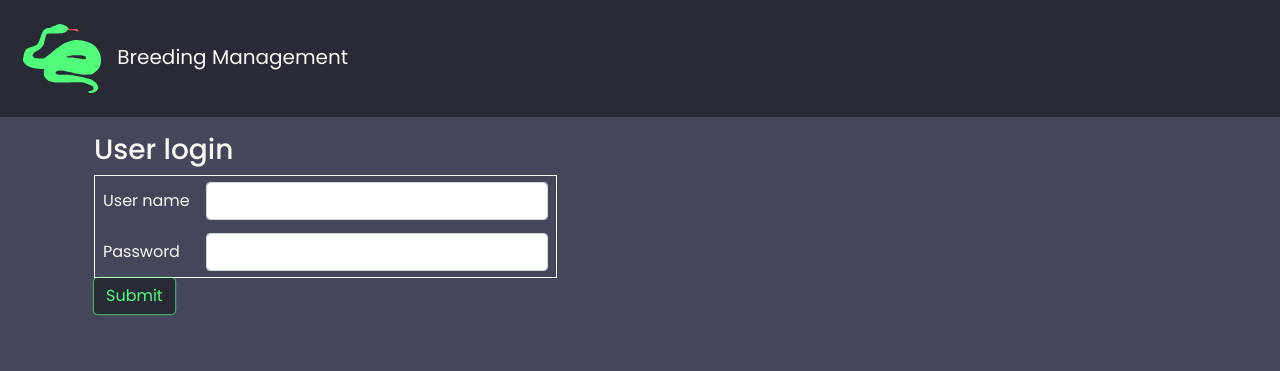
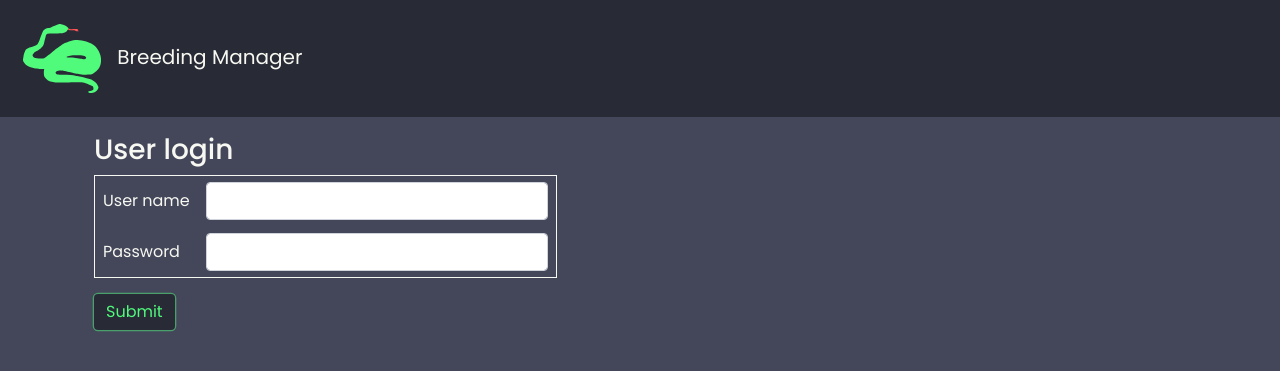
Before and after one commit to MathieuGood/animal_breeding_management, a PHP site: page / in a window 1280 px wide. Shown: the top 371 px of the page. Run offline with PHP 8.4, Linux system fonts and the light colour scheme.

Commit message:
More styling. Changed site title to Breeding Manager

```diff
--- a/menu.php
+++ b/menu.php
@@ -16,7 +16,7 @@ if (isset($_POST['logout'])) {
             <a href="index.php?page=animal_list">
                 <img src="images/snake.svg" id="animal_logo" alt="Animal Logo">
             </a>
-            Breeding Management
+            Breeding Manager
         </span>
         <button class="navbar-toggler navbar-dark" type="button" data-bs-toggle="collapse" data-bs-target="#navbarNav"
             aria-controls="navbarNav" aria-expanded="false" aria-label="Toggle navigation">
@@ -38,7 +38,7 @@ if (isset($_POST['logout'])) {
                     </li>
                     <li class="nav-item">
                         <form method="POST" action="">
-                            <input class="button" type="submit" name="logout" value="Logout">
+                            <input class="btn btn-primary" type="submit" name="logout" value="Logout">
                         </form>
                     </li>
 
--- a/pages/login.php
+++ b/pages/login.php
@@ -32,7 +32,7 @@ if (isset($_POST['logout'])) {
 if (!isset($_SESSION['open']) || $_SESSION['open'] < 1) {
     ?>
     <div class="container">
-    <h3>User login</h3>
+        <h3>User login</h3>
 
         <div class="col-auto">
 
@@ -53,7 +53,9 @@ if (!isset($_SESSION['open']) || $_SESSION['open'] < 1) {
 
                 </table>
 
-                <input class="btn btn-primary" type="submit" name="form_submit" value="Submit">
+                <div class="pt-3">
+                    <input class="btn btn-primary" type="submit" name="form_submit" value="Submit">
+                </div>
 
             </form>
 
```
